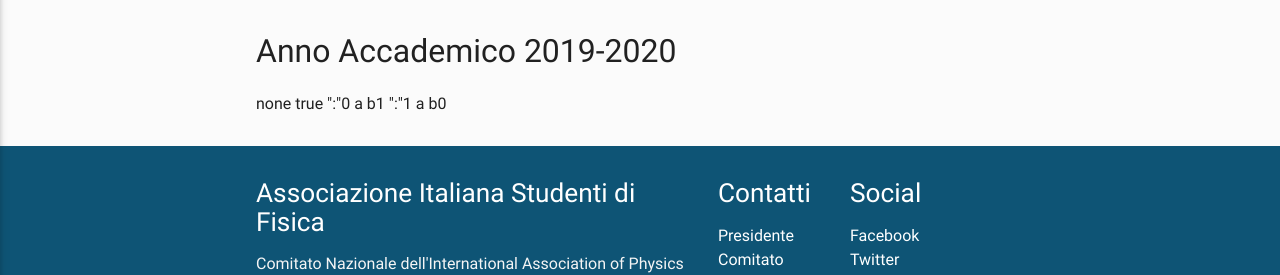
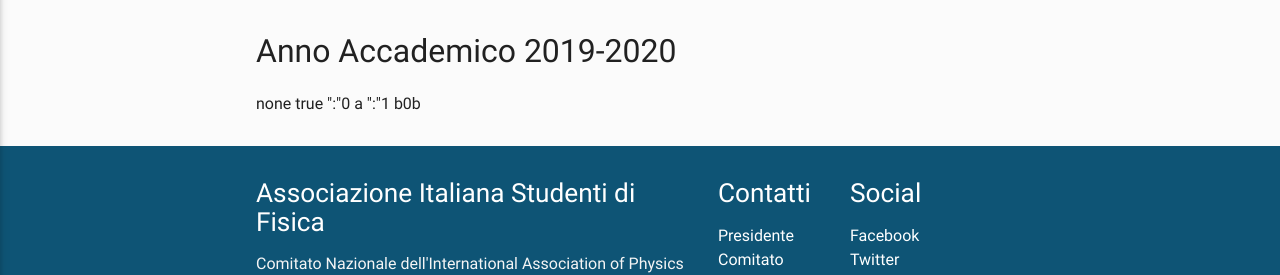
Before and after one commit to ai-sf/pisa, a Jekyll site: the page built from corsi.html, in a window 1280 px wide. Shown: the part 136-411 px from the top of the page. Built offline with Jekyll 4.4.1, drawn with Linux system fonts in a browser that asks for light colours; nearby versions of some CDN libraries; part of the change alters nothing that is shown.

```diff
--- a/_includes/test_list.html
+++ b/_includes/test_list.html
@@ -11,12 +11,14 @@
 {% for item in include.cards %}
 	":"{{ counter0 }}
 	{% if filter=="none" or item[filter]==filterv %}
-		{% if counter0|modulo:2 == 0 %}
+		{% assign c0mod = counter0|modulo:2 %}
+		{% if c0mod == 0 %}
 			a
 		{% endif %}
 		{% assign counter0 = counter0|plus:1 %}
-		{% if counter0|modulo:2 == 0 or forloop.last %}
-			b{{ counter0|modulo:2 }}
+		{% assign c0mod = counter0|modulo:2 %}
+		{% if c0mod == 0 or forloop.rindex0 == 0 %}
+			b{{ c0mod }}b
 		{% endif %}
 	{% endif %}
 {% endfor %}
```
